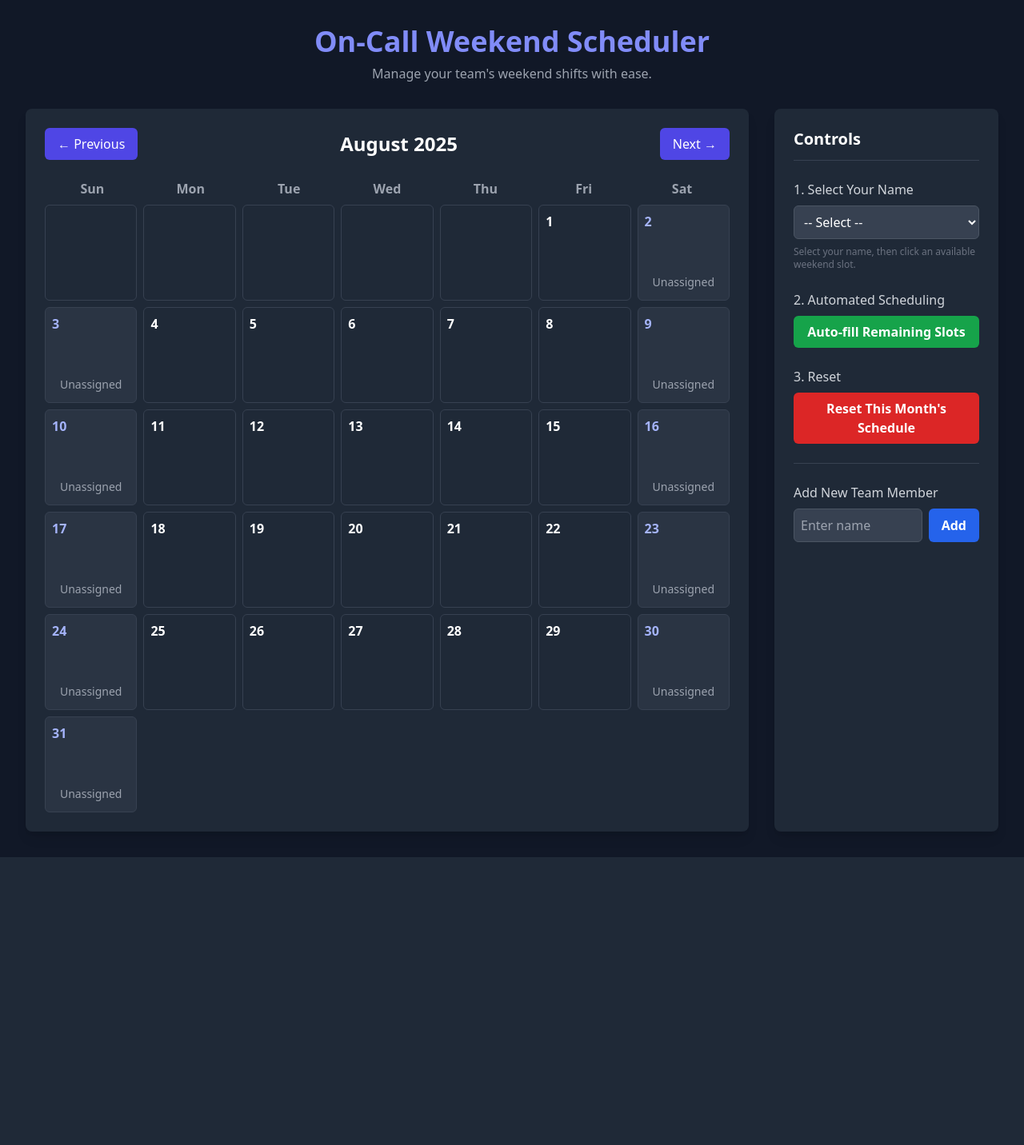
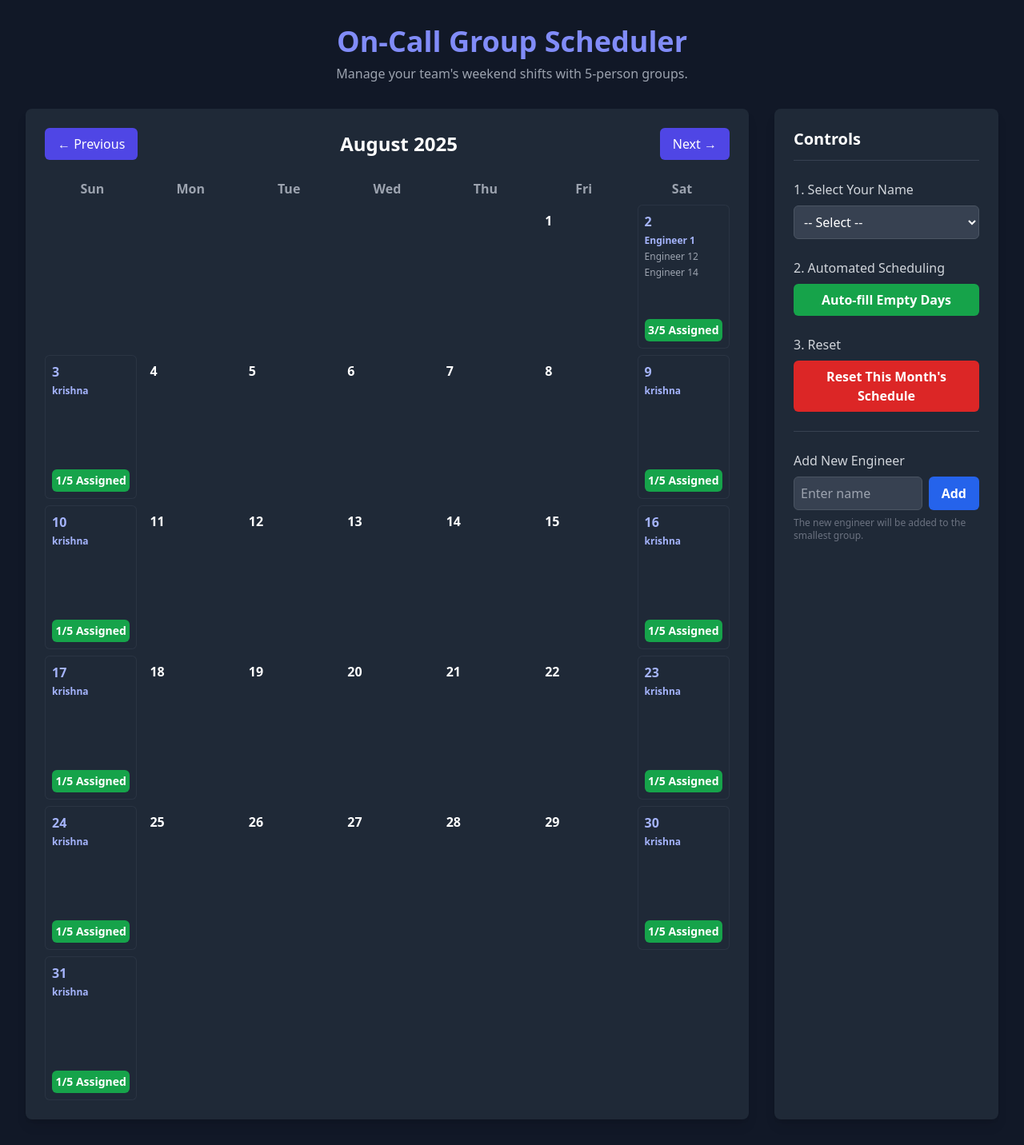
Before and after one commit to krishbommareddy/on-call-server-python, a Flask app: page / in a window 1280 px wide. Shown: the whole page at 80% size. Before the commit the page ends 1072 px from the top, so only its background shows below. Run offline with Flask 3, Linux system fonts and the light colour scheme; some libraries are stand-ins or nearby versions.

Commit message:
Group-Based System: The backend and frontend will now manage a list of groups, where each group contains 5 engineers. The first group has the highest priority, and the first person in each group has the highest priority within that team.
Multi-Person Shifts: Each weekend day can now have up to 5 engineers assigned. The calendar will display a list of assigned engineers and show how many slots are filled (e.g., "3/5 Assigned").

Updated Auto-Fill Logic: The "Auto-fill" button now operates on groups. It will find any completely empty weekend day and assign the next available full group to it, following a round-robin schedule by group.

Updated Manual Sign-Up: You can still manually select your name and click on a weekend day to sign up, as long as the shift is not already full.

Simplified Team Management: To properly manage a group-based system, the "Add New Team Member" feature has been removed for now. Dynamically changing members would require a more complex group management interface.

```diff
--- a/app.py
+++ b/app.py
@@ -1,49 +1,74 @@
+# app.py - Updated with Add Engineer functionality
 
-# main file
-
+import json
 from flask import Flask, jsonify, request, render_template
-from flask_cors import CORS # Import CORS
+from flask_cors import CORS
 
 app = Flask(__name__)
-CORS(app) # Enable CORS for your entire app
+CORS(app)
 
-# --- In-Memory Data Store ---
-# This dictionary will act as our temporary database.
-# When the server restarts, this data will be reset.
-schedule_data = {
-    "teamMembers": [f"Team Member {i+1}" for i in range(50)],
-    "assignments": {},
-    "roundRobinIndex": 0
-    }
+DATA_FILE = 'schedule_data.json'
 
-# This route handles GET requests to fetch data and POST requests to save data.
+def load_data():
+    """Loads data from the JSON file, or creates a default structure."""
+    try:
+        with open(DATA_FILE, 'r') as f:
+            return json.load(f)
+    except (FileNotFoundError, json.JSONDecodeError):
+        total_engineers = 50
+        group_size = 5
+        engineers = [f"Engineer {i+1}" for i in range(total_engineers)]
+        groups = [engineers[i:i + group_size] for i in range(0, total_engineers, group_size)]
+
+        return {
+            "groups": groups,
+            "assignments": {},
+            "groupRoundRobinIndex": 0
+        }
+
+def save_data(data):
+    """Saves the current data to the JSON file."""
+    with open(DATA_FILE, 'w') as f:
+        json.dump(data, f, indent=4)
+
+# --- API Endpoints ---
 @app.route("/api/data", methods=['GET', 'POST'])
 def handle_data():
-    global schedule_data
-
-    # If the browser is asking for data (GET request)
     if request.method == 'GET':
-        print("GET request received. Sending schedule data.")
-        return jsonify(schedule_data)
-
-    # If the browser is sending data to save (POST request)
+        return jsonify(load_data())
     if request.method == 'POST':
-        new_data = request.get_json() # Get the data from the request
-        schedule_data = new_data # Update our in-memory store
-        print("POST request received. Data updated.")
+        save_data(request.get_json())
         return jsonify({"message": "Data saved successfully!"}), 200
 
+# --- NEW: API Endpoint to Add an Engineer ---
+@app.route("/api/add-engineer", methods=['POST'])
+def add_engineer():
+    data = load_data()
+    engineer_name = request.get_json().get('name')
+
+    if not engineer_name:
+        return jsonify({"error": "Engineer name is required."}), 400
+
+    # Check if engineer already exists
+    all_engineers = [eng for group in data['groups'] for eng in group]
+    if engineer_name in all_engineers:
+        return jsonify({"error": "Engineer already exists."}), 409
+
+    # Find the smallest group to add the new engineer
+    if not data['groups']:
+        data['groups'].append([]) # Create a group if none exist
+
+    smallest_group = min(data['groups'], key=len)
+    smallest_group.append(engineer_name)
+
+    save_data(data)
+    return jsonify({"message": f"'{engineer_name}' added successfully."}), 201
+
+
+# --- Webpage Route ---
 @app.route("/")
 def home():
-    # This line tells Flask to find scheduler.html in the templates folder
-    # and send the entire file to the browser.
     return render_template('scheduler.html')
-
-# Add your other API routes here, for example:
-# @app.route("/api/schedule")
-# def get_schedule():
-#     # Your logic to return the schedule as JSON
-#     pass
 
 if __name__ == "__main__":
     app.run(host='0.0.0.0', port=5000, debug=True)
--- a/templates/scheduler.html
+++ b/templates/scheduler.html
@@ -3,21 +3,21 @@
 <head>
     <meta charset="UTF-8">
     <meta name="viewport" content="width=device-width, initial-scale=1.0">
-    <title>On-Call Weekend Scheduler</title>
+    <title>On-Call Group Scheduler</title>
     <script src="https://cdn.tailwindcss.com"></script>
     <style>
         body { -webkit-font-smoothing: antialiased; -moz-osx-font-smoothing: grayscale; }
         .calendar-grid { grid-template-columns: repeat(7, minmax(0, 1fr)); }
-        .calendar-day { min-height: 120px; }
-        .weekend-day.unassigned:hover { background-color: #374151; cursor: pointer; }
+        .calendar-day { min-height: 180px; }
+        .weekend-day.available:hover { background-color: #374151; cursor: pointer; }
     </style>
 </head>
 <body class="bg-gray-900 text-white font-sans p-4 sm:p-8">
 
     <div class="max-w-7xl mx-auto">
         <header class="text-center mb-8">
-            <h1 class="text-4xl font-bold text-indigo-400">On-Call Weekend Scheduler</h1>
-            <p class="text-gray-400 mt-2">Manage your team's weekend shifts with ease.</p>
+            <h1 class="text-4xl font-bold text-indigo-400">On-Call Group Scheduler</h1>
+            <p class="text-gray-400 mt-2">Manage your team's weekend shifts with 5-person groups.</p>
         </header>
 
         <main class="grid grid-cols-1 lg:grid-cols-4 gap-8">
@@ -41,12 +41,11 @@
                     <select id="team-member-select" class="w-full p-2 bg-gray-700 border border-gray-600 rounded-md focus:outline-none focus:ring-2 focus:ring-indigo-500">
                         <option value="">-- Select --</option>
                     </select>
-                    <p class="text-xs text-gray-500 mt-2">Select your name, then click an available weekend slot.</p>
                 </div>
 
                 <div>
                     <h4 class="font-medium text-gray-300 mb-2">2. Automated Scheduling</h4>
-                    <button id="auto-fill-btn" class="w-full py-2 px-4 bg-green-600 rounded-md hover:bg-green-700 transition-colors font-semibold">Auto-fill Remaining Slots</button>
+                    <button id="auto-fill-btn" class="w-full py-2 px-4 bg-green-600 rounded-md hover:bg-green-700 transition-colors font-semibold">Auto-fill Empty Days</button>
                 </div>
 
                 <div>
@@ -55,11 +54,12 @@
                 </div>
 
                 <div class="border-t border-gray-700 pt-6">
-                    <h4 class="font-medium text-gray-300 mb-2">Add New Team Member</h4>
+                    <h4 class="font-medium text-gray-300 mb-2">Add New Engineer</h4>
                     <div class="flex space-x-2">
                         <input type="text" id="new-member-name" placeholder="Enter name" class="w-full p-2 bg-gray-700 border border-gray-600 rounded-md focus:outline-none focus:ring-2 focus:ring-indigo-500 text-white">
                         <button id="add-member-btn" class="py-2 px-4 bg-blue-600 rounded-md hover:bg-blue-700 transition-colors font-semibold">Add</button>
                     </div>
+                    <p class="text-xs text-gray-500 mt-2">The new engineer will be added to the smallest group.</p>
                 </div>
             </div>
         </main>
@@ -70,13 +70,16 @@
 
         // --- CONFIGURATION ---
         const API_URL = '/api/data';
+        const ADD_ENGINEER_URL = '/api/add-engineer';
+        const SHIFT_SIZE = 5;
 
         // --- STATE ---
         let currentDate = new Date();
-        let teamMembers = [];
+        let groups = [];
         let assignments = {};
-        let roundRobinIndex = 0;
+        let groupRoundRobinIndex = 0;
 
+        // --- DOM ELEMENTS ---
         const DOM = {
             calendarGrid: document.getElementById('calendar-grid'),
             currentMonthYear: document.getElementById('current-month-year'),
@@ -90,57 +93,39 @@
         };
 
         // --- API COMMUNICATION ---
-
-        /**
-         * Fetches the latest data from the server and updates the local state.
-         */
         async function loadStateFromServer() {
             try {
                 const response = await fetch(API_URL);
-                if (!response.ok) throw new Error('Failed to fetch data from server.');
-
+                if (!response.ok) throw new Error('Failed to fetch data.');
                 const data = await response.json();
-                teamMembers = data.teamMembers || [];
+                groups = data.groups || [];
                 assignments = data.assignments || {};
-                roundRobinIndex = data.roundRobinIndex || 0;
-
-                console.log('Data loaded from server:', { teamMembers, assignments, roundRobinIndex });
+                groupRoundRobinIndex = data.groupRoundRobinIndex || 0;
             } catch (error) {
                 console.error('Error loading data:', error);
-                alert('Could not connect to the server. Please ensure it is running.');
+                alert('Could not connect to the server.');
             }
         }
 
-        /**
-         * Sends the current state to the server to be saved.
-         */
         async function saveStateToServer() {
             try {
-                const state = { teamMembers, assignments, roundRobinIndex };
-                const response = await fetch(API_URL, {
+                const state = { groups, assignments, groupRoundRobinIndex };
+                await fetch(API_URL, {
                     method: 'POST',
                     headers: { 'Content-Type': 'application/json' },
                     body: JSON.stringify(state),
                 });
-                if (!response.ok) throw new Error('Failed to save data to server.');
-
-                const result = await response.json();
-                console.log('Server response:', result.message);
             } catch (error) {
                 console.error('Error saving data:', error);
-                alert('Could not save data to the server.');
             }
         }
 
         // --- CORE LOGIC ---
-
         function populateTeamMemberDropdown() {
             DOM.teamMemberSelect.options.length = 1;
-            teamMembers.forEach(member => {
-                const option = document.createElement('option');
-                option.value = member;
-                option.textContent = member;
-                DOM.teamMemberSelect.appendChild(option);
+            const allMembers = groups.flat();
+            allMembers.sort().forEach(member => {
+                DOM.teamMemberSelect.add(new Option(member, member));
             });
         }
 
@@ -156,78 +141,94 @@
             const year = currentDate.getFullYear();
             const month = currentDate.getMonth();
             DOM.currentMonthYear.textContent = `${currentDate.toLocaleString('default', { month: 'long' })} ${year}`;
+
             const firstDayOfMonth = new Date(year, month, 1).getDay();
             const daysInMonth = new Date(year, month + 1, 0).getDate();
 
-            for (let i = 0; i < firstDayOfMonth; i++) {
-                DOM.calendarGrid.insertAdjacentHTML('beforeend', '<div class="border border-gray-700 rounded-md"></div>');
-            }
+            for (let i = 0; i < firstDayOfMonth; i++) DOM.calendarGrid.insertAdjacentHTML('beforeend', '<div></div>');
 
             for (let day = 1; day <= daysInMonth; day++) {
                 const date = new Date(year, month, day);
-                const dayOfWeek = date.getDay();
-                const isWeekend = dayOfWeek === 0 || dayOfWeek === 6;
+                const isWeekend = [0, 6].includes(date.getDay());
                 const dateString = getFormattedDate(date);
-                const assignedPerson = assignments[dateString];
-                const isAssigned = !!assignedPerson;
 
-                DOM.calendarGrid.insertAdjacentHTML('beforeend', `
-                    <div class="calendar-day p-2 border border-gray-700 rounded-md flex flex-col
-                        ${isWeekend ? 'bg-gray-700/50 weekend-day' : 'bg-gray-800'}
-                        ${isWeekend && !isAssigned ? 'unassigned' : ''}"
-                        ${isWeekend ? `data-date="${dateString}"` : ''}>
-                        <div class="font-bold ${isWeekend ? 'text-indigo-300' : ''}">${day}</div>
-                        ${isWeekend ? `<div class="mt-auto text-center text-sm p-1 rounded-md ${isAssigned ? 'bg-indigo-500 font-semibold' : 'text-gray-400'}">
-                            ${assignedPerson || 'Unassigned'}
-                        </div>` : ''}
-                    </div>`);
+                let dayCellHTML;
+                if (isWeekend) {
+                    const assignedList = assignments[dateString] || [];
+                    const assignedCount = assignedList.length;
+                    const isFull = assignedCount >= SHIFT_SIZE;
+                    const assignedNamesHTML = assignedList.map((name, index) => `<div class="text-xs truncate ${index === 0 ? 'font-bold text-indigo-300' : 'text-gray-400'}">${name}</div>`).join('');
+                    dayCellHTML = `
+                        <div class="calendar-day p-2 border border-gray-700/50 rounded-md flex flex-col bg-gray-800 weekend-day ${!isFull ? 'available' : ''}" data-date="${dateString}">
+                            <div class="font-bold text-indigo-300">${day}</div>
+                            <div class="mt-1 space-y-1 overflow-y-auto flex-grow">${assignedNamesHTML}</div>
+                            <div class="mt-auto text-center text-sm p-1 rounded-md font-semibold ${isFull ? 'bg-red-600' : 'bg-green-600'}">
+                                ${assignedCount}/${SHIFT_SIZE} Assigned
+                            </div>
+                        </div>`;
+                } else {
+                    dayCellHTML = `<div class="p-2"><div class="font-bold">${day}</div></div>`;
+                }
+                DOM.calendarGrid.insertAdjacentHTML('beforeend', dayCellHTML);
             }
         }
 
+        // --- EVENT HANDLER FUNCTIONS ---
         async function handleManualSignUp(e) {
             const selectedMember = DOM.teamMemberSelect.value;
-            if (!selectedMember) return alert('Please select your name.');
+            if (!selectedMember) return alert('Please select your name first.');
+
             const cell = e.target.closest('.weekend-day');
-            if (!cell || !cell.dataset.date || assignments[cell.dataset.date]) return;
-            assignments[cell.dataset.date] = selectedMember;
+            if (!cell) return;
+
+            const dateString = cell.dataset.date;
+            const assignedList = assignments[dateString] || [];
+
+            if (assignedList.length >= SHIFT_SIZE) return alert('This shift is full.');
+            if (assignedList.includes(selectedMember)) return alert('You are already assigned to this shift.');
+
+            assignedList.push(selectedMember);
+            assignments[dateString] = assignedList;
+
             renderCalendar();
             await saveStateToServer();
         }
 
         async function handleAutoFill() {
+            if (groups.length === 0) return alert('No groups available to assign.');
+
             const year = currentDate.getFullYear();
             const month = currentDate.getMonth();
-            const unassignedDates = [];
-            for (let day = 1; day <= new Date(year, month + 1, 0).getDate(); day++) {
+            const daysInMonth = new Date(year, month + 1, 0).getDate();
+            let assignmentsMade = 0;
+
+            for (let day = 1; day <= daysInMonth; day++) {
                 const date = new Date(year, month, day);
-                if (date.getDay() === 0 || date.getDay() === 6) {
-                    const dateString = getFormattedDate(date);
-                    if (!assignments[dateString]) unassignedDates.push(dateString);
+                if (![0, 6].includes(date.getDay())) continue;
+
+                const dateString = getFormattedDate(date);
+                if ((assignments[dateString] || []).length === 0) {
+                    const groupToAssign = groups[groupRoundRobinIndex % groups.length];
+                    assignments[dateString] = [...groupToAssign]; // Use a copy of the group array
+                    groupRoundRobinIndex++;
+                    assignmentsMade++;
                 }
             }
-            if (unassignedDates.length === 0) return alert('All slots filled.');
-            const membersSignedUp = new Set(Object.values(assignments).filter(name => teamMembers.includes(name)));
-            unassignedDates.forEach(dateString => {
-                let assigned = false;
-                while (!assigned) {
-                    const person = teamMembers[roundRobinIndex % teamMembers.length];
-                    if (!membersSignedUp.has(person)) {
-                        assignments[dateString] = person;
-                        assigned = true;
-                    }
-                    roundRobinIndex++;
-                }
-            });
-            renderCalendar();
-            await saveStateToServer();
+
+            if (assignmentsMade > 0) {
+                renderCalendar();
+                await saveStateToServer();
+            } else {
+                alert('No empty weekend days to auto-fill.');
+            }
         }
 
         async function handleResetSchedule() {
-            if (!confirm('Are you sure?')) return;
+            if (!confirm('Are you sure you want to clear all assignments for this month?')) return;
             const monthPrefix = `${currentDate.getFullYear()}-${(currentDate.getMonth() + 1).toString().padStart(2, '0')}`;
-            for (const dateString in assignments) {
+            Object.keys(assignments).forEach(dateString => {
                 if (dateString.startsWith(monthPrefix)) delete assignments[dateString];
-            }
+            });
             renderCalendar();
             await saveStateToServer();
         }
@@ -235,29 +236,58 @@
         async function handleAddMember() {
             const newName = DOM.newMemberNameInput.value.trim();
             if (!newName) return alert('Please enter a name.');
-            if (teamMembers.includes(newName)) return alert('Member exists.');
-            teamMembers.push(newName);
-            populateTeamMemberDropdown();
-            DOM.newMemberNameInput.value = '';
-            await saveStateToServer();
+
+            try {
+                const response = await fetch(ADD_ENGINEER_URL, {
+                    method: 'POST',
+                    headers: { 'Content-Type': 'application/json' },
+                    body: JSON.stringify({ name: newName }),
+                });
+
+                const result = await response.json();
+                if (!response.ok) throw new Error(result.error || 'Failed to add engineer.');
+
+                alert(result.message);
+                DOM.newMemberNameInput.value = '';
+
+                // After successfully adding, just reload the data and re-render the UI
+                await loadStateFromServer();
+                populateTeamMemberDropdown();
+                renderCalendar();
+
+            } catch (error) {
+                console.error('Error adding engineer:', error);
+                alert(`Error: ${error.message}`);
+            }
         }
 
         // --- INITIALIZATION ---
 
-        async function initializeApp() {
-            await loadStateFromServer(); // Load data from server first
-            populateTeamMemberDropdown();
-            renderCalendar();
-
-            // Attach all event listeners
-            DOM.prevMonthBtn.addEventListener('click', () => { currentDate.setMonth(currentDate.getMonth() - 1); renderCalendar(); });
-            DOM.nextMonthBtn.addEventListener('click', () => { currentDate.setMonth(currentDate.getMonth() + 1); renderCalendar(); });
+        // NEW: Function to set up event listeners ONCE
+        function setupEventListeners() {
+            DOM.prevMonthBtn.addEventListener('click', () => {
+                currentDate.setMonth(currentDate.getMonth() - 1);
+                renderCalendar();
+            });
+            DOM.nextMonthBtn.addEventListener('click', () => {
+                currentDate.setMonth(currentDate.getMonth() + 1);
+                renderCalendar();
+            });
             DOM.calendarGrid.addEventListener('click', handleManualSignUp);
             DOM.autoFillBtn.addEventListener('click', handleAutoFill);
             DOM.resetBtn.addEventListener('click', handleResetSchedule);
             DOM.addMemberBtn.addEventListener('click', handleAddMember);
         }
 
+        // SIMPLIFIED: This function now just loads data and renders
+        async function initializeApp() {
+            await loadStateFromServer();
+            populateTeamMemberDropdown();
+            renderCalendar();
+        }
+
+        // Run setup and initialization
+        setupEventListeners();
         initializeApp();
     });
     </script>
```
Also changed, not shown: schedule_data.json (added, +110 -0 lines).
